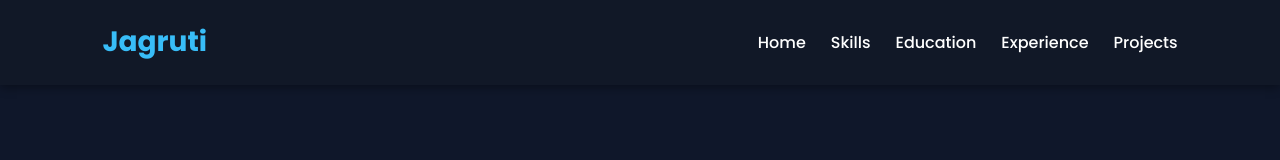
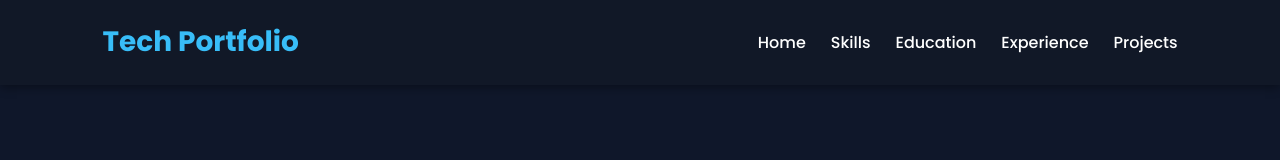
Before and after one commit to Jaguu-tech/Syntecxhub_Portfolio_Website, a plain HTML site: page education.html in a window 1280 px wide. Shown: the top 160 px of the page. Drawn offline with Linux system fonts and the light colour scheme.

Commit message:
Initial Commit

```diff
--- a/education.html
+++ b/education.html
@@ -9,7 +9,7 @@
 <body>
 
     <nav class="navbar">
-        <div class="logo">Jagruti</div>
+        <div class="logo">Tech Portfolio</div>
         <ul class="nav-links">
             <li><a href="index.html">Home</a></li>
             <li><a href="skills.html">Skills</a></li>
```
